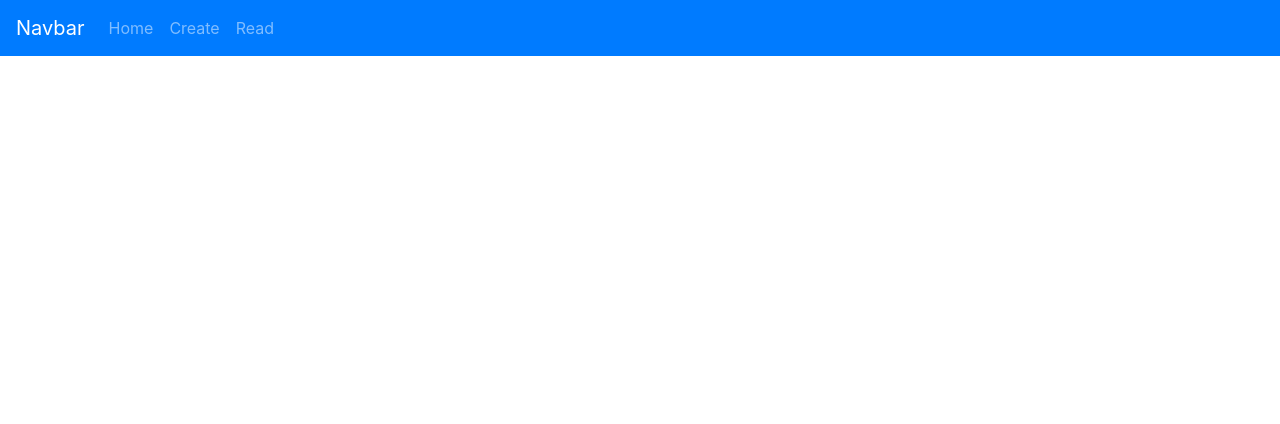
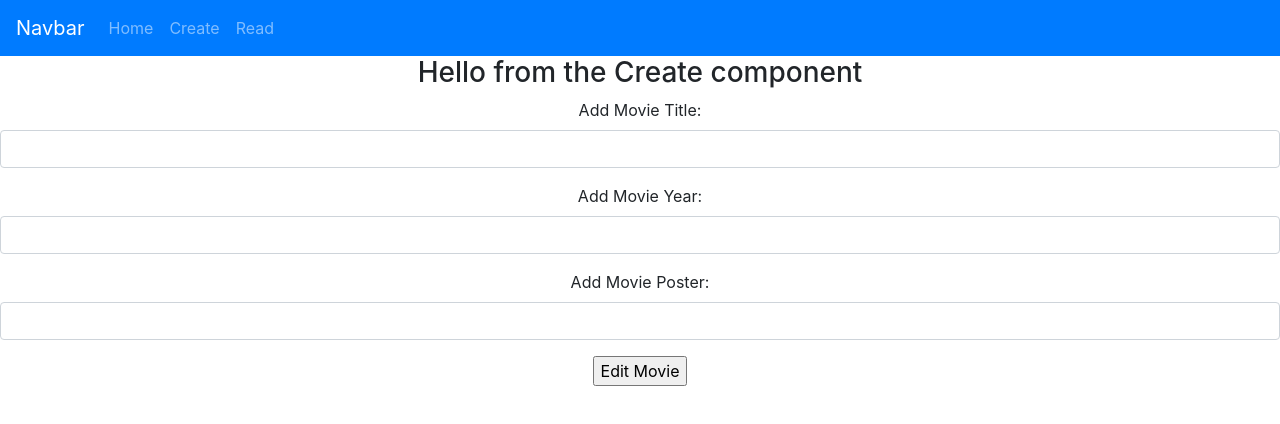
Before and after one commit to BrianWaldron97/DRQ-LabTen, a React (Create React App) app: page /edit/1 in a window 1280 px wide. Shown: the top 424 px of the page. Built offline with nearby package versions, Linux system fonts and the light colour scheme; no server answers.

Commit message:
Lab Completed

```diff
--- a/src/App.js
+++ b/src/App.js
@@ -9,6 +9,7 @@
 import {BrowserRouter as Router, Switch, Route} from 'react-router-dom';
 import { Read } from './components/read';
 import { Create } from './components/create';
+import { Edit } from './components/edit';
 
 // changed function "App" to a class
 // inherits from react.component
@@ -34,6 +35,7 @@
           <Route path='/' component ={Content} exact></Route>
           <Route path='/read' component={Read}></Route>
           <Route path='/create' component={Create}></Route>
+          <Route path='/edit/:id' component={Edit}></Route>
         </Switch>
 
         {/* <Header></Header>
--- /dev/null
+++ b/src/components/edit.js
@@ -0,0 +1,142 @@
+import React from 'react';
+import axios from 'axios'; // axios imported
+
+export class Edit extends React.Component {
+
+    // Constructor for movie information inputs
+    // bind - borrowing, "this" key-word sets to the provided value
+    constructor(){
+        super();
+        this.onChangeMovieTitle = this.onChangeMovieTitle.bind(this);
+        this.onChangeMovieYear = this.onChangeMovieYear.bind(this);
+        this.onChangeMoviePoster = this.onChangeMoviePoster.bind(this);
+        this.onSubmit = this.onSubmit.bind(this);
+
+        // state - Title, Year and Poster
+        this.state = {
+            Title:'',
+            Year:'',
+            Poster:''
+        }
+    }
+
+    // Component Life Cycle Hook
+    componentDidMount() {
+        // Pulling ID out of URL
+        console.log("Load "+this.props.match.params.id);
+        axios.get('http://localhost:4000/api/movies/'+this.props.match.params.id)
+        .then((response)=>{
+            this.setState({
+                // Values to update
+                _id:response.data._id,
+                Title: response.data.title,
+                Year: response.data.year,
+                Poster: response.data.poster
+            })
+        })
+        .catch((err)=>{
+            console.log(err);
+        });
+    }
+
+    // setting the movie Title
+    onChangeMovieTitle(e){
+        this.setState({
+            Title:e.target.value
+        })
+    }
+
+    // setting the movie Year
+    onChangeMovieYear(e){
+        this.setState({
+            Year:e.target.value
+        })
+    }
+
+    // setting the movie Poster
+    onChangeMoviePoster(e){
+        this.setState({
+            Poster:e.target.value
+        })
+    }
+
+    // alert to show the movie information has been added
+    onSubmit(e){
+
+        alert("Movie Edited "
+        + this.state.Title + " " +
+        this.state.Year + " " +
+        this.state.Poster);
+
+        // Object being sent up - title, year and poster are lowercase as they are set that way in the server.js
+        const newMovie = {
+            title: this.state.Title,
+            year: this.state.Year,
+            poster: this.state.Poster
+        }
+        // PUT request
+        axios.put('http://localhost:4000/api/movies/'+this.state._id, newMovie)
+        .then((res)=>{
+            console.log(res.data);
+        })
+        .catch((err)=>{
+            console.log(err);
+        });
+    }
+
+    // render method
+    render() {
+
+        return (
+            <div>
+                <h3>Hello from the Create component</h3>
+
+                {/* Form that allows user to input the title, year and poster of a movie*/}
+                <form onSubmit={this.onSubmit}>
+
+                    <div className="form-group">
+                        <label>Add Movie Title: </label>
+                        <input
+                        type="text"
+                        className="form-control"
+                        value={this.state.Title}
+                        onChange={this.onChangeMovieTitle}
+                        ></input>
+                    </div>
+
+                    <div className="form-group">
+                        <label>Add Movie Year: </label>
+                        <input
+                        type="text"
+                        className="form-control"
+                        value={this.state.Year}
+                        onChange={this.onChangeMovieYear}
+                        ></input>
+                    </div>
+
+                    <div className="form-group">
+                        <label>Add Movie Poster: </label>
+                        <input
+                        type="text"
+                        className="form-control"
+                        value={this.state.Poster}
+                        onChange={this.onChangeMoviePoster}
+                        ></input>
+                    </div>
+
+                    {/* Button (submit) that which calls onSubmit alert */}
+                    <div>
+                        <input
+                        type="submit"
+                        value="Edit Movie">
+                        </input>
+                    </div>
+
+
+                </form>
+
+            </div>
+        );
+    }
+
+}
--- a/src/components/movieItem.js
+++ b/src/components/movieItem.js
@@ -2,11 +2,13 @@
 import Card from 'react-bootstrap/Card'; // when using a card, you have to import this
 import Button from 'react-bootstrap/Button'; // importing button
 import axios from 'axios'; // importing axios - http client
+import { Link } from 'react-router-dom'; // importing Link
+
 
 export class MovieItem extends React.Component {
 
     // Constructor
-    constructor(){
+    constructor() {
         // Invoke parent constructor
         super();
 
@@ -15,18 +17,18 @@
     }
 
     // DeleteMovie Method
-    DeleteMovie(e){
+    DeleteMovie(e) {
         // Prevents firing on start
         e.preventDefault();
 
         // URL of where we want to delete (note extra '/' at end of movies) - creating new URL
-        axios.delete('http://localhost:4000/api/movies/'+this.props.mymovie._id)
-        .then(()=>{
-            this.props.ReloadData(); // Passing method all the way from read.js
-        })
-        .catch((err)=>{
-            console.log(err);
-        });
+        axios.delete('http://localhost:4000/api/movies/' + this.props.mymovie._id)
+            .then(() => {
+                this.props.ReloadData(); // Passing method all the way from read.js
+            })
+            .catch((err) => {
+                console.log(err);
+            });
     }
 
     render() {
@@ -46,8 +48,11 @@
                                 {this.props.mymovie.year}
                             </footer>
                         </blockquote>
+                        <Button variant="danger" onClick={this.DeleteMovie}>Delete</Button>
+                        {/* Changing the URL */}
+                        <Link to={"/edit/" + this.props.mymovie._id} className="btn btn-primary">Edit</Link>
                     </Card.Body>
-                    <Button variant="danger" onClick={this.DeleteMovie}>Delete</Button>
+
                 </Card>
 
             </div>
```
Also changed, not shown: 1 other file (tests, documents, lock files or other folders).
